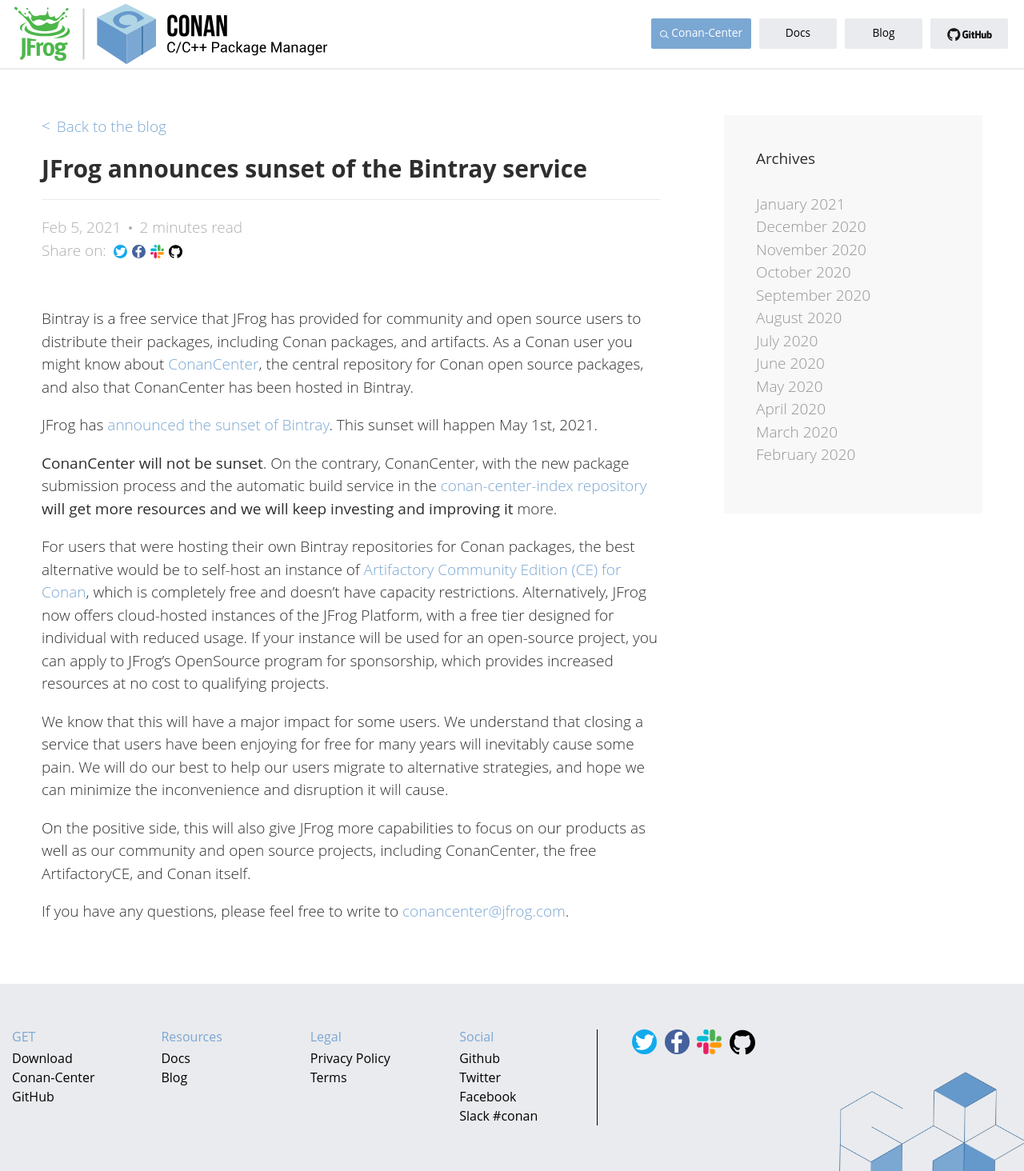
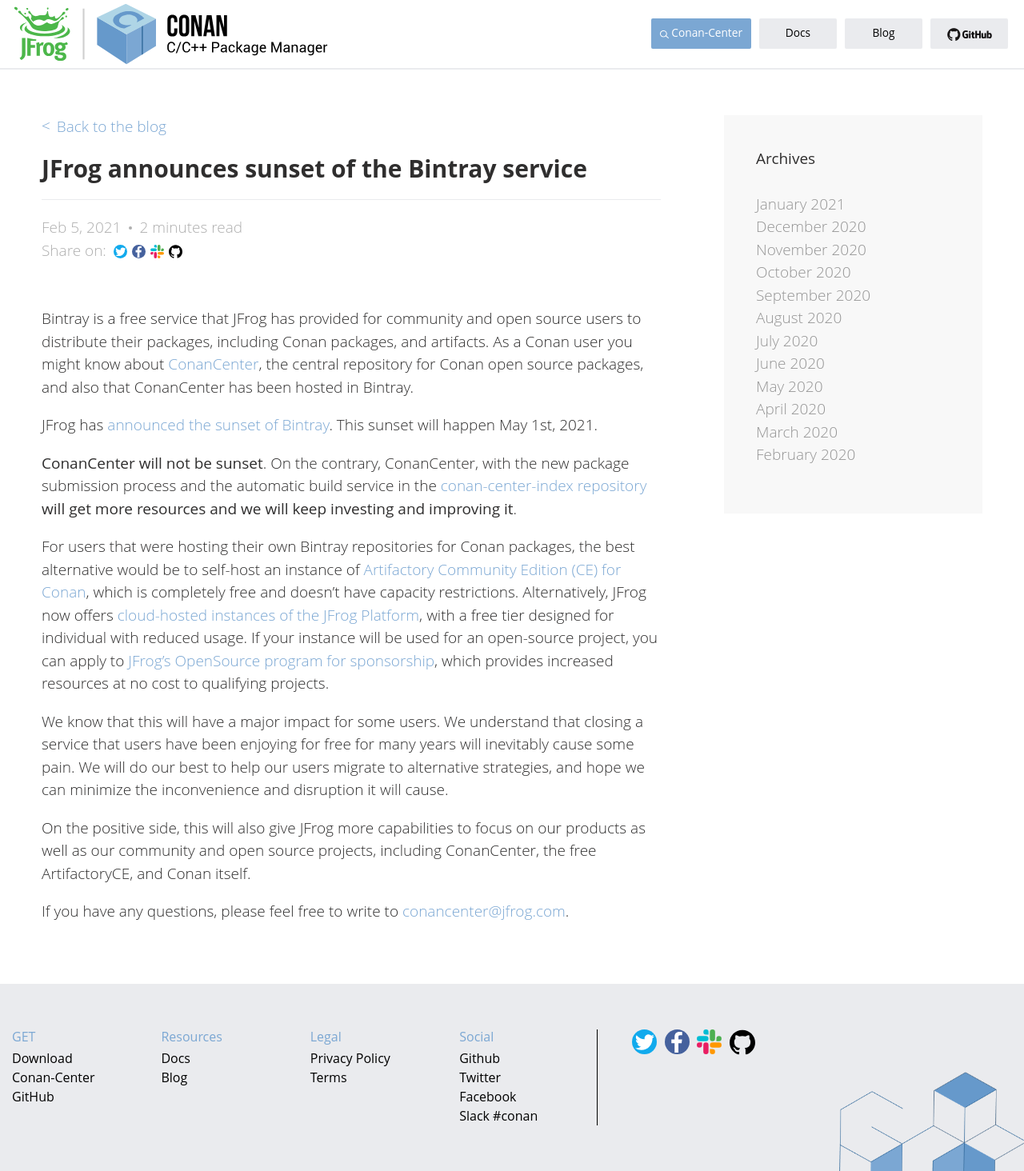
Before and after one commit to conan-io/conan-io.github.io, a Jekyll site: the page built from _posts/2021-02-05-JFrog-announces-sunset-bintray.markdown, in a window 1280 px wide. Shown: the whole page at 80% size. Built offline with Jekyll 4.4.1, drawn with Linux system fonts in a browser that asks for light colours; comment, search, counter and statistics services are not loaded.

Commit message:
add more links to jfrog pages

```diff
--- a/_posts/2021-02-05-JFrog-announces-sunset-bintray.markdown
+++ b/_posts/2021-02-05-JFrog-announces-sunset-bintray.markdown
@@ -8,10 +8,9 @@ Bintray is a free service that JFrog has provided for community and open source
 
 JFrog has [announced the sunset of Bintray](https://jfrog.com/blog/into-the-sunset-bintray-jcenter-gocenter-and-chartcenter/). This sunset will happen May 1st, 2021.
 
+**ConanCenter will not be sunset**. On the contrary, ConanCenter, with the new package submission process and the automatic build service in the [conan-center-index repository](https://github.com/conan-io/conan-center-index) **will get more resources and we will keep investing and improving it**.
 
-**ConanCenter will not be sunset**. On the contrary, ConanCenter, with the new package submission process and the automatic build service in the [conan-center-index repository](https://github.com/conan-io/conan-center-index) **will get more resources and we will keep investing and improving it** more.
-
-For users that were hosting their own Bintray repositories for Conan packages, the best alternative would be to self-host an instance of [Artifactory Community Edition (CE) for Conan](https://conan.io/downloads.html), which is completely free and doesn’t have capacity restrictions.  Alternatively, JFrog now offers cloud-hosted instances of the JFrog Platform, with a free tier designed for individual with reduced usage. If your instance will be used for an open-source project, you can apply to JFrog’s OpenSource program for sponsorship, which provides increased resources at no cost to qualifying projects.
+For users that were hosting their own Bintray repositories for Conan packages, the best alternative would be to self-host an instance of [Artifactory Community Edition (CE) for Conan](https://conan.io/downloads.html), which is completely free and doesn’t have capacity restrictions.  Alternatively, JFrog now offers [cloud-hosted instances of the JFrog Platform]([git checkout -b add_links_bintray_sunset](https://jfrog.com/artifactory/start-free/?isConan=true)), with a free tier designed for individual with reduced usage. If your instance will be used for an open-source project, you can apply to [JFrog’s OpenSource program for sponsorship](https://jfrog.com/open-source/), which provides increased resources at no cost to qualifying projects.
 
 We know that this will have a major impact for some users. We understand that closing a service that users have been enjoying for free for many years will inevitably cause some pain. We will do our best to help our users migrate to alternative strategies, and hope we can minimize the inconvenience and disruption it will cause.
 
```
